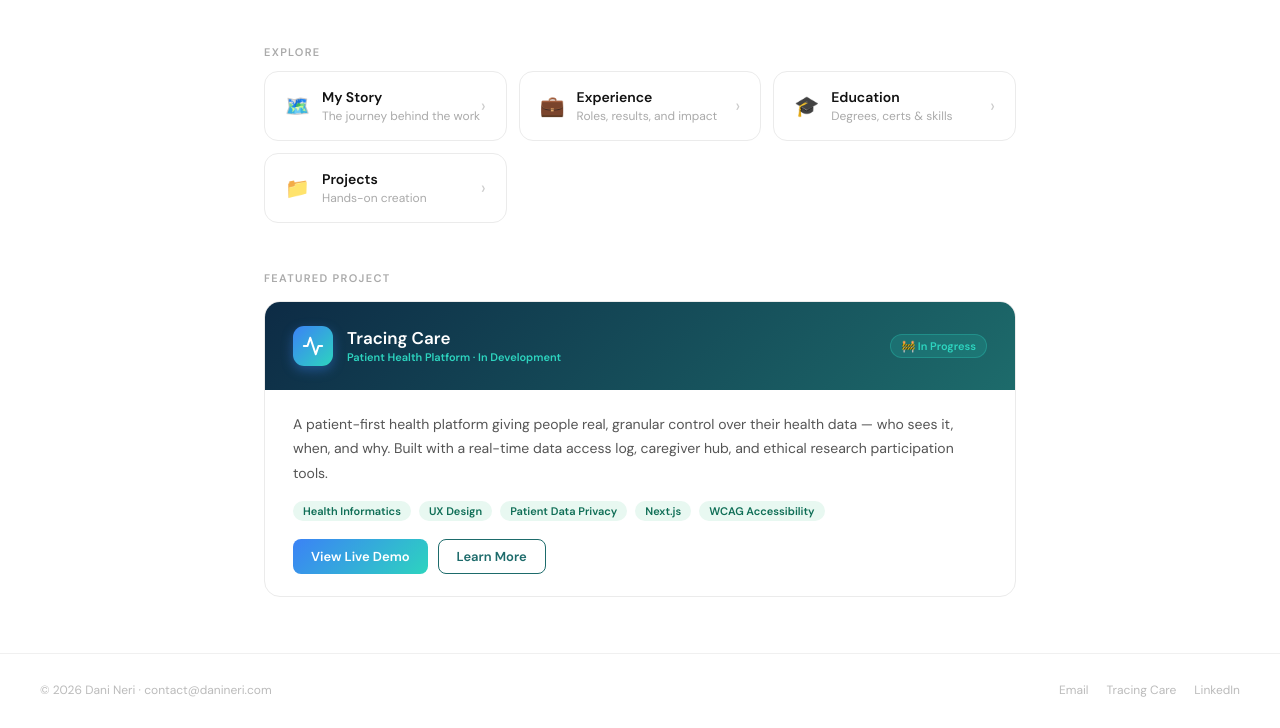
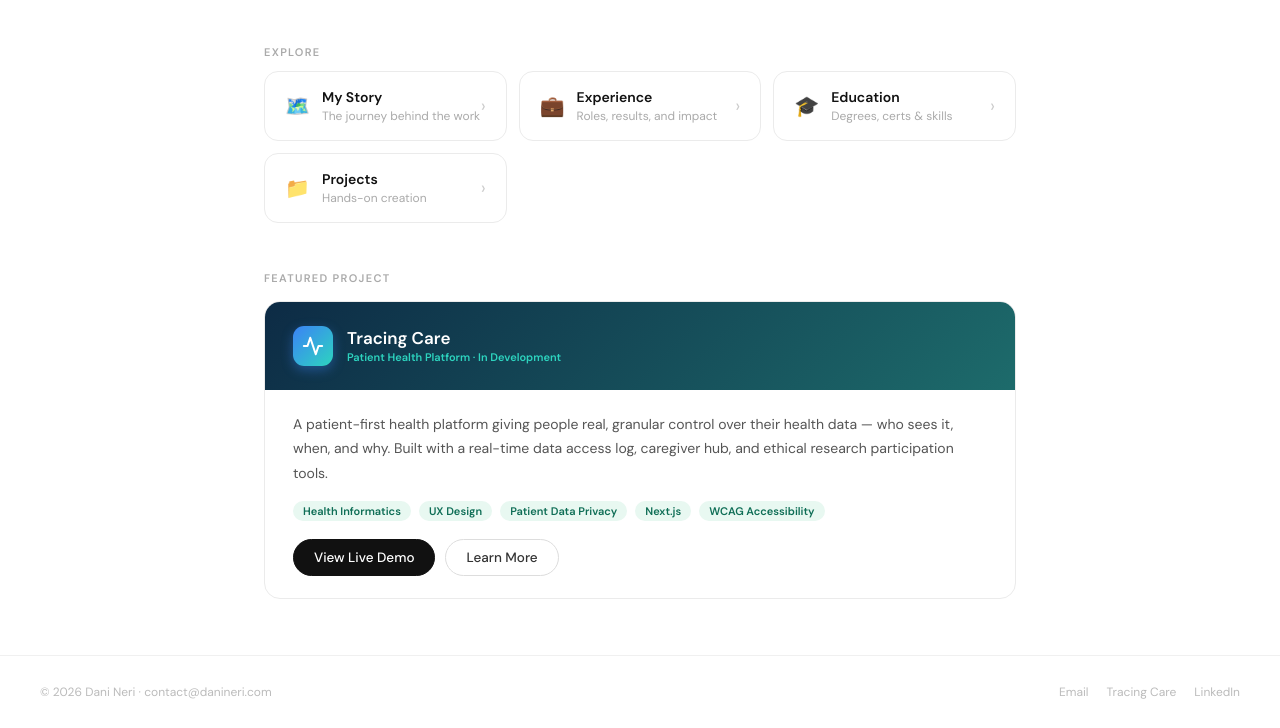
Before and after one commit to dneri85/danineri, a plain HTML site: page index.html in a window 1280 px wide. Shown: the part 607-1335 px from the top of the page. Drawn offline with Linux system fonts and the light colour scheme.

Commit message:
Add files via upload

```diff
--- a/index.html
+++ b/index.html
@@ -80,10 +80,11 @@ body{font-family:'DM Sans',system-ui,sans-serif;color:#1a1a1a;background:#fff;mi
 .proj-tags{display:flex;flex-wrap:wrap;gap:8px}
 .proj-tag{font-size:11px;font-weight:600;color:#0F6E56;background:#e8f8f1;border-radius:20px;padding:3px 10px}
 .proj-link{display:inline-flex;align-items:center;gap:6px;margin-top:16px;font-size:13px;font-weight:600;color:#1D6B6B}
-.proj-action-btn{display:inline-flex;align-items:center;font-size:13px;font-weight:600;padding:8px 18px;border-radius:8px;text-decoration:none;transition:opacity .15s,transform .15s}
-.proj-action-btn:hover{opacity:.88;transform:translateY(-1px)}
-.proj-action-primary{background:linear-gradient(135deg,#3B82F6,#2DD4BF);color:#fff}
-.proj-action-ghost{background:transparent;color:#1D6B6B;border:1.5px solid #1D6B6B}
+.proj-action-btn{display:inline-flex;align-items:center;font-size:13.5px;font-weight:500;padding:9px 20px;border-radius:99px;text-decoration:none;transition:background .15s,border-color .15s}
+.proj-action-primary{background:#111;color:#fff;border:1px solid #111}
+.proj-action-primary:hover{background:#333;border-color:#333}
+.proj-action-ghost{background:#fff;color:#333;border:1px solid #ddd}
+.proj-action-ghost:hover{background:#f4f4f4;border-color:#bbb}
 
 /* ── STORY ── */
 .chapters{display:flex;flex-direction:column}
@@ -265,7 +266,6 @@ body{font-family:'DM Sans',system-ui,sans-serif;color:#1a1a1a;background:#fff;mi
       <div class="proj-header">
         <div class="proj-logo"><svg width="22" height="22" viewBox="0 0 24 24" fill="none" stroke="#fff" stroke-width="2.2" stroke-linecap="round" stroke-linejoin="round"><polyline points="22 12 18 12 15 21 9 3 6 12 2 12"/></svg></div>
         <div><div class="proj-wordmark">Tracing Care</div><div class="proj-sub">Patient Health Platform · In Development</div></div>
-        <span class="proj-badge">🚧 In Progress</span>
       </div>
       <div class="proj-body">
         <p class="proj-desc">A patient-first health platform giving people real, granular control over their health data — who sees it, when, and why. Built with a real-time data access log, caregiver hub, and ethical research participation tools.</p>
```
